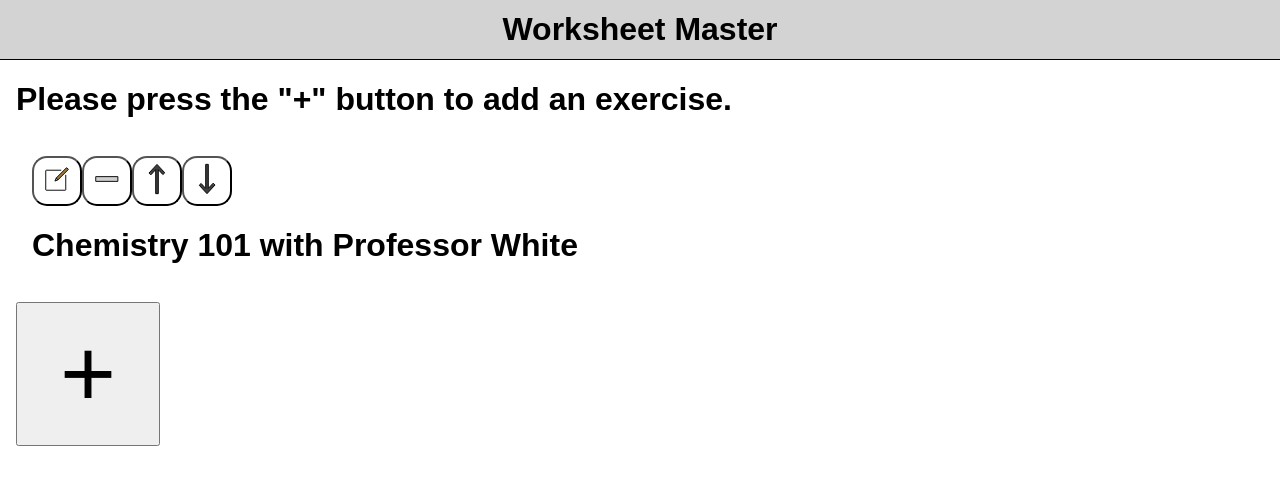
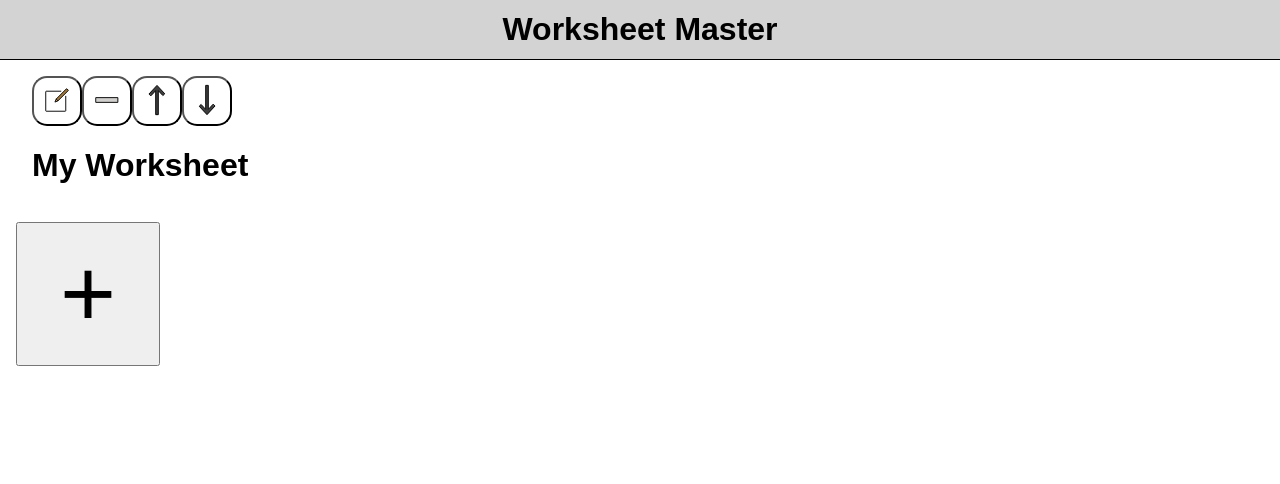
Before and after one commit to pauldelaq/teacher-tools, a plain HTML site: page index.html in a window 1280 px wide. Drawn offline with Linux system fonts and the light colour scheme.

Commit message:
added message when no blocks are present

```diff
--- a/index.html
+++ b/index.html
@@ -25,7 +25,7 @@
             <div id="editing-tools-display" class="editing-tools-display"></div>
         </div>
         <main>
-            <h1>Please press the "+" button to add an exercise.</h1>
+            <h1 id="add-first-exercise-text" class="hidden">Please press the "+" button to add a title or exercise.</h1>
             <div id="worksheet"></div>
             <button id="add-button" class="add-button">+</button>
         </main>
--- a/script.js
+++ b/script.js
@@ -4,6 +4,7 @@ const exerciseListDisplay = document.getElementById("exercise-list-display");
 const closeExerciseMenuBtn = document.getElementById("close-exercise-menu");
 const exerciseType = document.getElementById("exercise-type");
 const exerciseDescription = document.getElementById("exercise-description");
+const addFirstExerciseText = document.getElementById("add-first-exercise-text");
 const headingContainer = document.getElementById("heading-container");
 const editingInterface = document.getElementById("editing-interface");
 const closeEditingInterface = document.getElementById("close-editing-interface");
@@ -16,7 +17,7 @@ let exerciseBlocks = [
  {
     id: 1,
     type: "title",
-    data: { text: "Chemistry 101 with Professor White" }
+    data: { text: "My Worksheet" }
   }
 ];
 const exerciseTypes = [
@@ -71,6 +72,11 @@ function renderExerciseTypes() {
 
 function renderExerciseBlocks() {
     worksheet.innerHTML = "";
+    if (exerciseBlocks.length === 0) {
+        addFirstExerciseText.classList.remove("hidden");
+    } else {
+        addFirstExerciseText.classList.add("hidden");
+    }
     exerciseBlocks.forEach(block => {
         const { editBtn, deleteBtn, upBtn, downBtn, contentContainer, wrapper } = createBlockWrapper(block);
 
--- a/styles.css
+++ b/styles.css
@@ -110,6 +110,7 @@ header h1 {
     height: 50px;
     width: 50px;
     border-radius: 30%;
+    user-select: none;
 }
 
 .text-box {
```
Also changed, not shown: 1 other file.
